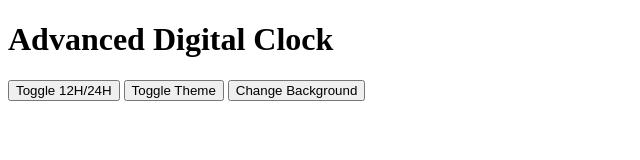
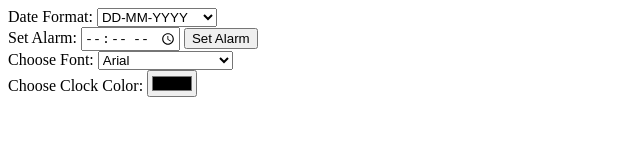
Before and after one commit to tpmaned2006/Digital-clock-1, a plain HTML site: page index.html in a window 1280 px wide. Shown: the whole page, without its empty margins (0-640 px from the left). Drawn offline with Linux system fonts and the light colour scheme.

Commit message:
reindex file

```diff
--- a/index.html
+++ b/index.html
@@ -1,25 +1,32 @@
-<!DOCTYPE html>
-<html lang="en">
-<head>
-  <meta charset="UTF-8">
-  <meta name="viewport" content="width=device-width, initial-scale=1.0">
-  <title>Advanced Digital Clock</title>
-  <link rel="stylesheet" href="style.css">
-</head>
-<body>
-  <div class="clock-container">
-    <h1>Advanced Digital Clock</h1>
-    <div id="greeting"></div>
-    <div id="clock"></div>
-    <div id="date"></div>
-
-    <div class="buttons">
-      <button onclick="toggleFormat()">Toggle 12H/24H</button>
-      <button onclick="toggleTheme()">Toggle Theme</button>
-      <button onclick="changeBackground()">Change Background</button>
-    </div>
+<div class="extra-features">
+  <div>
+    <label for="dateFormat">Date Format:</label>
+    <select id="dateFormat" onchange="updateDate()">
+      <option value="numeric">DD-MM-YYYY</option>
+      <option value="text">Month Day, Year</option>
+    </select>
   </div>
 
-  <script src="script.js"></script>
-</body>
-</html>
+  <div>
+    <label for="alarmTime">Set Alarm:</label>
+    <input type="time" id="alarmTime">
+    <button onclick="setAlarm()">Set Alarm</button>
+  </div>
+
+  <div>
+    <label for="fontPicker">Choose Font:</label>
+    <select id="fontPicker" onchange="changeFont()">
+      <option value="Arial">Arial</option>
+      <option value="Verdana">Verdana</option>
+      <option value="Courier New">Courier New</option>
+      <option value="Times New Roman">Times New Roman</option>
+    </select>
+  </div>
+
+  <div>
+    <label for="colorPicker">Choose Clock Color:</label>
+    <input type="color" id="colorPicker" onchange="changeColor()">
+  </div>
+
+  <div id="countdown"></div>
+</div>
```
